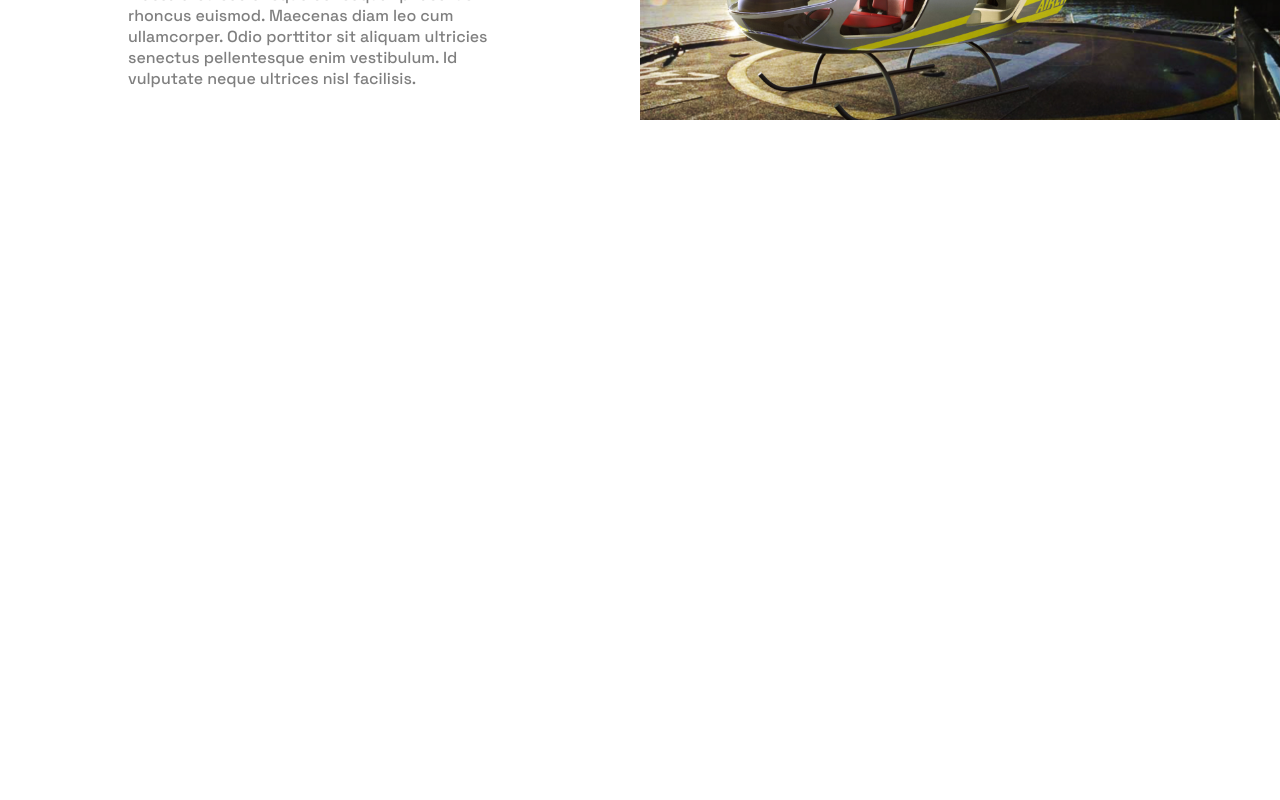
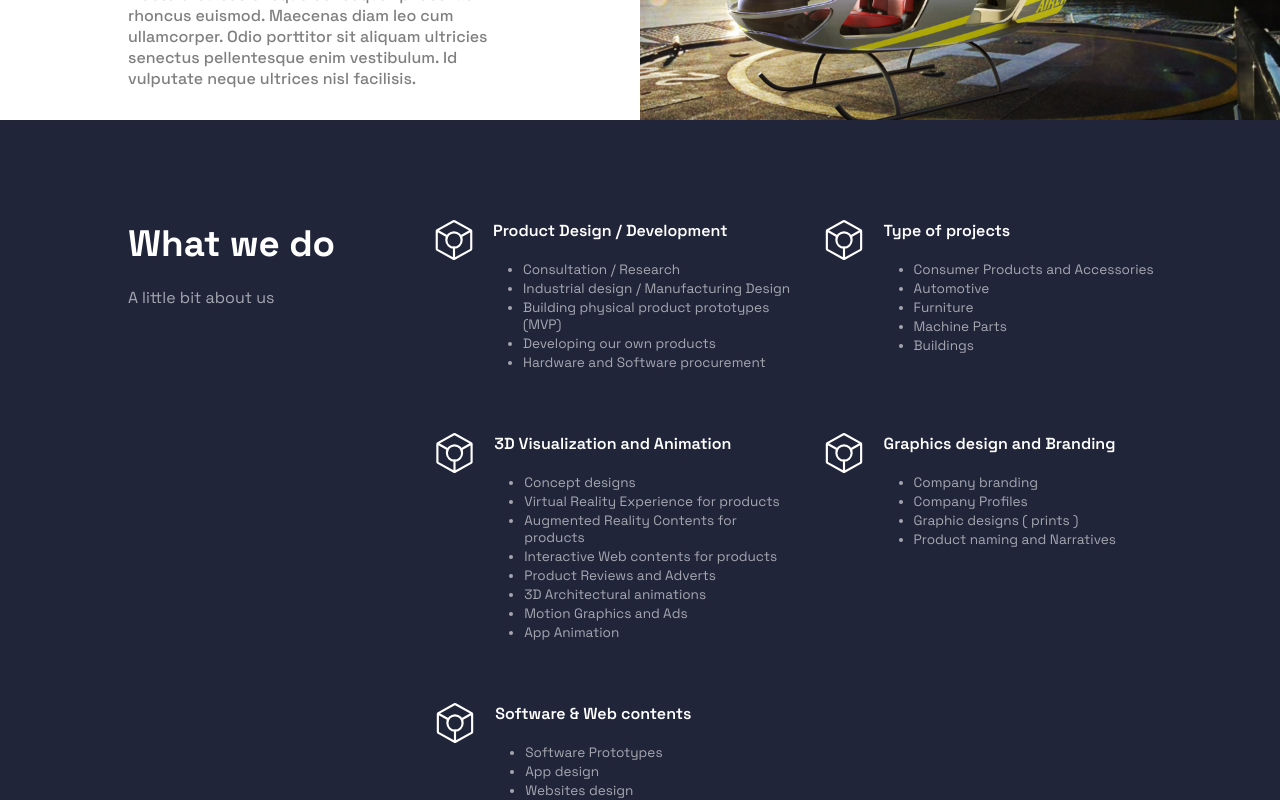
Before and after one commit to Habib-Ahmad/taiseer-zarruk, a Next.js app: page / in a window 1280 px wide. Shown: the part 980-1780 px from the top of the page. Before the commit the page ends 1200 px from the top, so only its background shows below. Built offline with nearby package versions, Linux system fonts and the light colour scheme.

Commit message:
Created WhatWeDo component

```diff
--- /dev/null
+++ b/src/components/WhatWeDo/index.jsx
@@ -0,0 +1,82 @@
+import Image from "next/image";
+import cuboid from "../../assets/cuboid.svg";
+import styles from "./styles.module.scss";
+
+const WhatWeDo = () => {
+  return (
+    <div className={styles.container}>
+      <div className={styles.heading}>
+        <h2>What we do</h2>
+        <p className={styles.tag}>A little bit about us</p>
+      </div>
+
+      <div className={styles.services}>
+        {services.map((service, index) => (
+          <div key={index} className={styles.imgWrapper}>
+            <Image src={cuboid} alt="" />
+
+            <div className={styles.service}>
+              <p className={styles.title}>{service.title}</p>
+              <ul>
+                {service.bullets.map((bullet, idx) => (
+                  <li key={idx}>{bullet}</li>
+                ))}
+              </ul>
+            </div>
+          </div>
+        ))}
+      </div>
+    </div>
+  );
+};
+
+export default WhatWeDo;
+
+const services = [
+  {
+    title: "Product Design / Development",
+    bullets: [
+      "Consultation / Research",
+      "Industrial design / Manufacturing Design",
+      "Building physical product prototypes (MVP)",
+      "Developing our own products",
+      "Hardware and Software procurement",
+    ],
+  },
+  {
+    title: "Type of projects",
+    bullets: [
+      " Consumer Products and Accessories",
+      "Automotive ",
+      "Furniture",
+      "Machine Parts",
+      "Buildings",
+    ],
+  },
+  {
+    title: "3D Visualization and Animation",
+    bullets: [
+      "Concept designs",
+      "Virtual Reality Experience for products",
+      "Augmented Reality Contents for products",
+      "Interactive Web contents for products",
+      "Product Reviews and Adverts",
+      "3D Architectural animations ",
+      "Motion Graphics and Ads",
+      "App Animation",
+    ],
+  },
+  {
+    title: "Graphics design and Branding",
+    bullets: [
+      "Company branding",
+      "Company Profiles",
+      "Graphic designs ( prints )",
+      "Product naming and Narratives",
+    ],
+  },
+  {
+    title: "Software & Web contents",
+    bullets: ["Software Prototypes", "App design", "Websites design"],
+  },
+];
--- /dev/null
+++ b/src/components/WhatWeDo/styles.module.scss
@@ -0,0 +1,74 @@
+@import "../../styles/main.module.scss";
+
+.container {
+  background-color: $color-bg;
+  min-height: 100vh;
+  display: flex;
+  align-items: flex-start;
+  justify-content: space-between;
+  padding: 100px 10vw;
+  color: $color-white;
+  @include responsive(md) {
+    flex-direction: column;
+  }
+
+  .heading {
+    width: 30%;
+    @include responsive(md) {
+      margin-bottom: 60px;
+      width: 100%;
+      text-align: center;
+    }
+
+    .tag {
+      margin-top: 20px;
+      color: $color-text;
+    }
+  }
+
+  .services {
+    width: 70%;
+    display: grid;
+    justify-items: flex-start;
+    grid-template-columns: repeat(2, 50%);
+    row-gap: 60px;
+    column-gap: 30px;
+    @include responsive(md) {
+      grid-template-columns: repeat(1, 100%);
+      align-items: center;
+      width: 100%;
+    }
+
+    .imgWrapper {
+      display: flex;
+      align-items: flex-start;
+
+      img {
+        width: 40px;
+        height: 40px;
+        margin-right: 20px;
+      }
+
+      .service {
+        .title {
+          font-size: 1rem;
+          font-weight: 600;
+          margin-bottom: 20px;
+        }
+
+        ul {
+          margin-left: 30px;
+          color: $color-text;
+          font-size: 0.85rem;
+          @include responsive(xs) {
+            margin-left: 0;
+          }
+
+          li {
+            margin-bottom: 2px;
+          }
+        }
+      }
+    }
+  }
+}
--- a/src/pages/index.jsx
+++ b/src/pages/index.jsx
@@ -1,4 +1,5 @@
 import Header from "../components/header";
+import WhatWeDo from "../components/WhatWeDo";
 import WhoWeAre from "../components/whoWeAre";
 import styles from "../styles/home.module.scss";
 
@@ -7,6 +8,7 @@ const Home = () => {
     <div className={styles.container}>
       <Header />
       <WhoWeAre />
+      <WhatWeDo />
     </div>
   );
 };
```
Also changed, not shown: src/assets/cuboid.svg (added).
